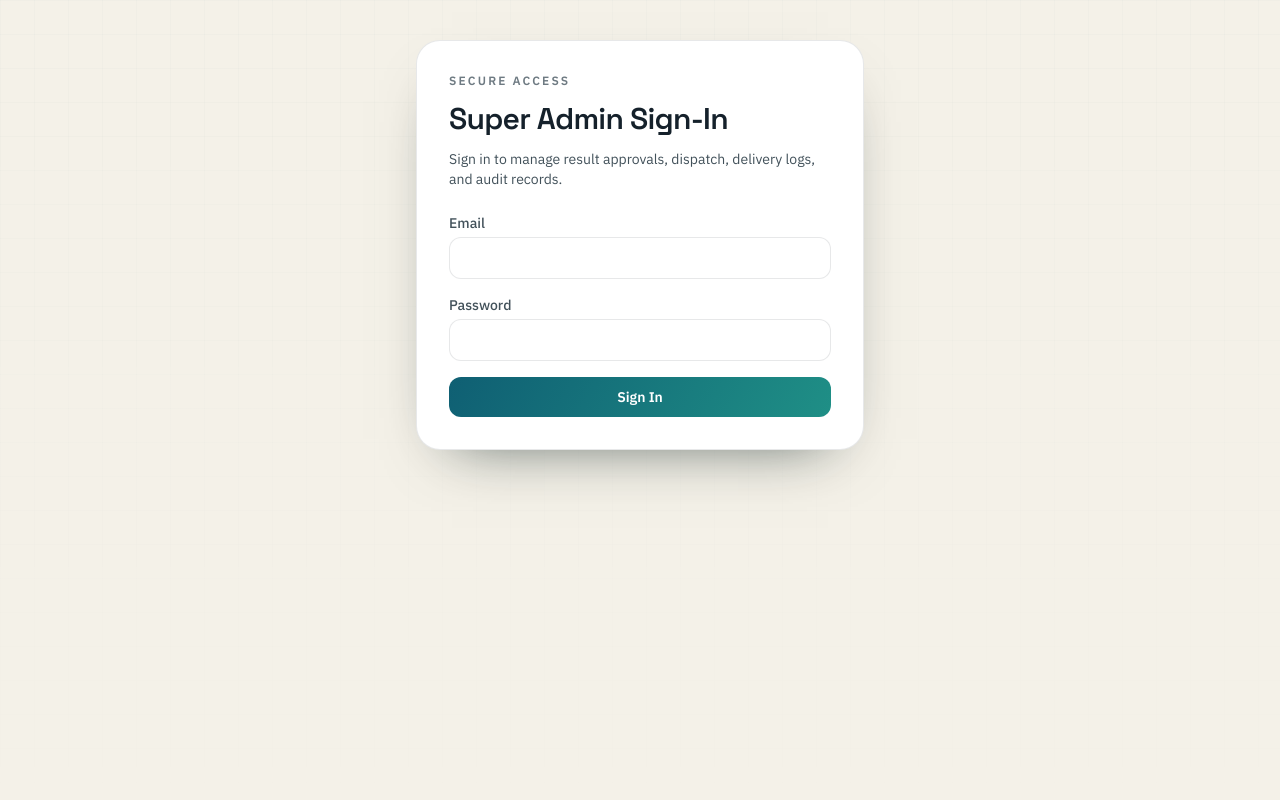
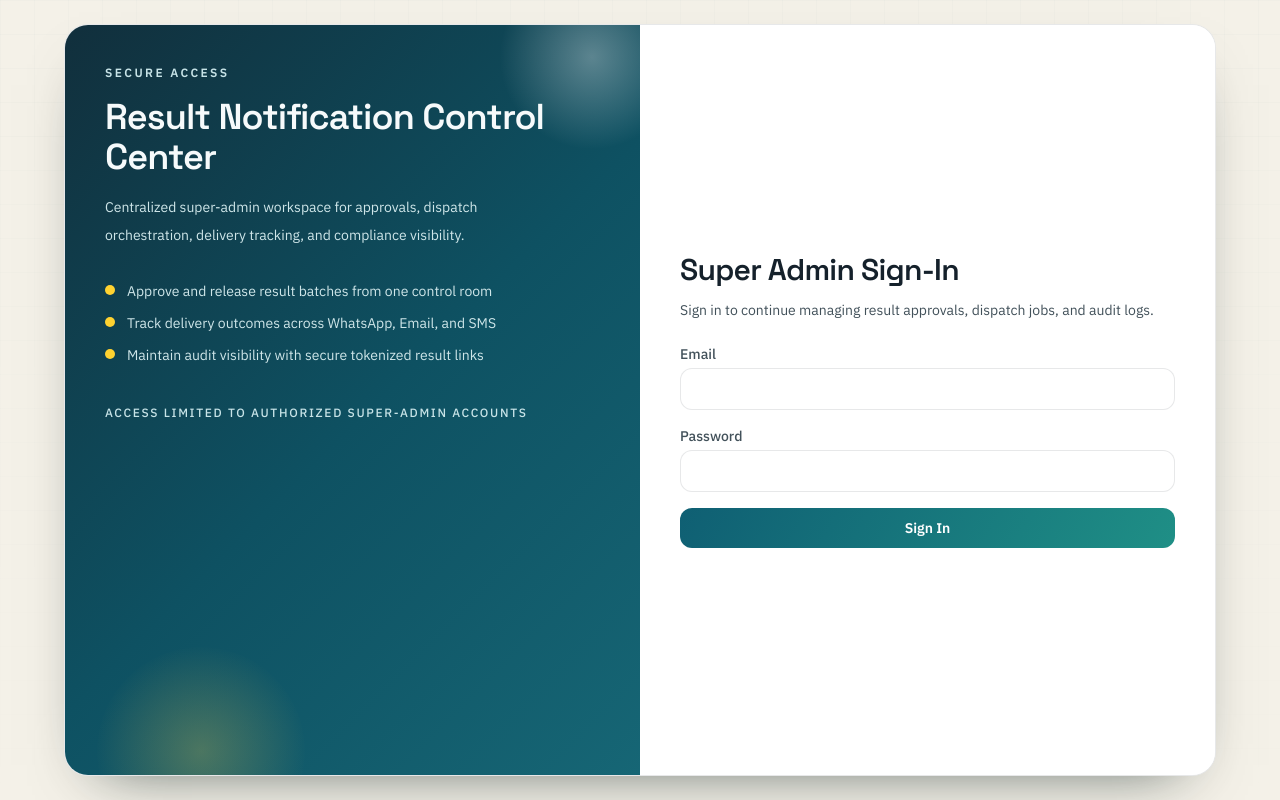
Before and after one commit to Doyen04/ECHELON, a Next.js app: page /sign-in in a window 1280 px wide. Built offline with nearby package versions, Linux system fonts and the light colour scheme.

Commit message:
feat: enhance sign-in page layout and add feature highlights

```diff
--- a/src/app/sign-in/page.tsx
+++ b/src/app/sign-in/page.tsx
@@ -3,6 +3,12 @@
 import { useState, type FormEvent } from "react";
 import { signIn } from "next-auth/react";
 import { useRouter } from "next/navigation";
+
+const highlights = [
+  "Approve and release result batches from one control room",
+  "Track delivery outcomes across WhatsApp, Email, and SMS",
+  "Maintain audit visibility with secure tokenized result links",
+];
 
 export default function SignInPage() {
   const router = useRouter();
@@ -35,18 +41,48 @@ export default function SignInPage() {
   }
 
   return (
-    <main className="dashboard-root min-h-screen bg-background px-4 py-10 text-foreground sm:px-6">
+    <main className="dashboard-root min-h-screen bg-background px-4 py-6 text-foreground sm:px-6 lg:px-8">
       <div className="dashboard-grid-overlay" aria-hidden="true" />
 
-      <section className="mx-auto w-full max-w-md rounded-3xl border border-(--border-subtle) bg-(--surface-strong) p-8 shadow-[0_25px_60px_-36px_rgba(2,23,23,0.72)]">
-        <p className="text-xs font-semibold uppercase tracking-[0.18em] text-(--text-muted)">
+      <section className="mx-auto grid w-full max-w-6xl overflow-hidden rounded-3xl border border-(--border-subtle) bg-(--surface-strong) shadow-[0_25px_60px_-36px_rgba(2,23,23,0.72)] lg:min-h-[calc(100vh-3rem)] lg:grid-cols-2">
+        <div className="relative overflow-hidden bg-[linear-gradient(135deg,var(--hero-deep),var(--hero-mid)_52%,var(--hero-accent))] p-7 text-(--hero-text) sm:p-10">
+          <div className="pointer-events-none absolute -right-12 -top-16 h-48 w-48 rounded-full bg-[radial-gradient(circle,rgba(255,255,255,0.32),transparent_68%)]" />
+          <div className="pointer-events-none absolute -bottom-20 left-8 h-52 w-52 rounded-full bg-[radial-gradient(circle,rgba(252,211,77,0.25),transparent_72%)]" />
+
+          <div className="relative z-10">
+            <p className="text-xs font-semibold uppercase tracking-[0.2em] text-(--hero-kicker)">
               Secure Access
             </p>
-        <h1 className="mt-3 text-3xl font-semibold tracking-tight text-foreground">
+            <h1 className="mt-4 text-3xl font-semibold tracking-tight text-(--hero-text) sm:text-4xl">
+              Result Notification Control Center
+            </h1>
+            <p className="mt-4 max-w-md text-sm leading-7 text-(--hero-subtle)">
+              Centralized super-admin workspace for approvals, dispatch orchestration,
+              delivery tracking, and compliance visibility.
+            </p>
+
+            <ul className="mt-8 space-y-3">
+              {highlights.map((item) => (
+                <li key={item} className="flex items-start gap-3 text-sm text-(--hero-subtle)">
+                  <span className="mt-1 h-2.5 w-2.5 rounded-full bg-amber-300" />
+                  <span>{item}</span>
+                </li>
+              ))}
+            </ul>
+
+            <p className="mt-10 text-xs font-medium uppercase tracking-[0.14em] text-(--hero-kicker)">
+              Access limited to authorized super-admin accounts
+            </p>
+          </div>
+        </div>
+
+        <div className="flex items-center bg-(--surface-strong) p-6 sm:p-10">
+          <div className="w-full">
+            <h2 className="text-2xl font-semibold tracking-tight text-foreground sm:text-3xl">
               Super Admin Sign-In
-        </h1>
+            </h2>
             <p className="mt-3 text-sm text-(--text-secondary)">
-          Sign in to manage result approvals, dispatch, delivery logs, and audit records.
+              Sign in to continue managing result approvals, dispatch jobs, and audit logs.
             </p>
 
             <form className="mt-6 space-y-4" onSubmit={onSubmit}>
@@ -87,6 +123,8 @@ export default function SignInPage() {
                 {pending ? "Signing in..." : "Sign In"}
               </button>
             </form>
+          </div>
+        </div>
       </section>
     </main>
   );
```
Also changed, not shown: src/lib/db.ts (+4 -4 lines). Lines whose indentation alone changed are shown as unchanged.
